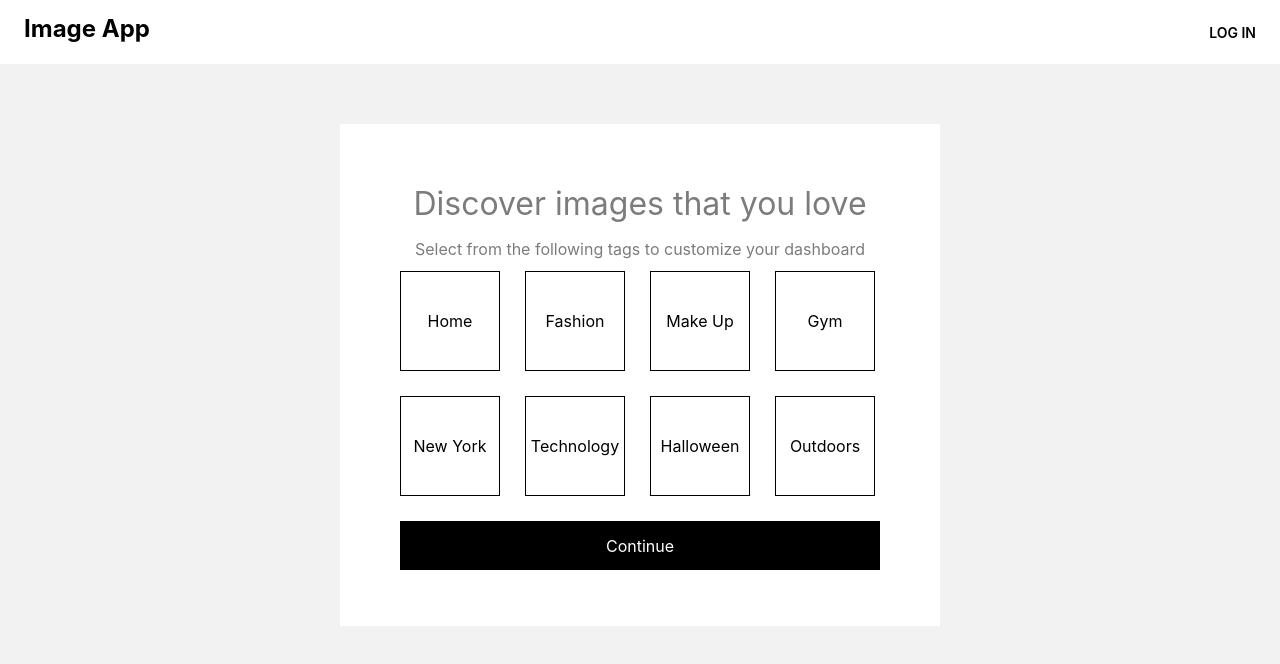
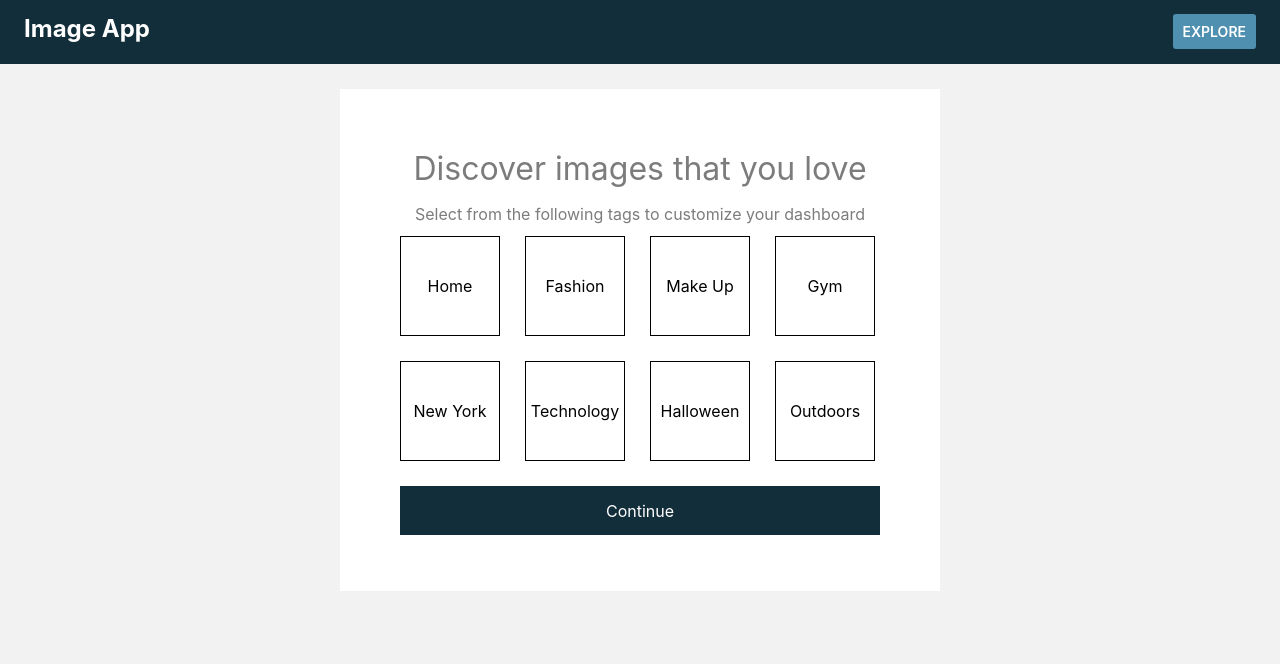
Before and after one commit to jesusriv/image-app, an Angular app in the folder public/: page /welcome in a window 1280 px wide. Shown: the top 664 px of the page. Built offline with nearby package versions, Linux system fonts and the light colour scheme.

Commit message:
image grid with modal click

```diff
--- a/public/src/app/app.component.css
+++ b/public/src/app/app.component.css
@@ -1,5 +1,10 @@
 :host {width: 100vw;}
-header {width: 100%; height: 6.4rem; display: flex; background-color: white; justify-content: center;}
+header, footer {width: 100%; height: 6.4rem; display: flex; color: white; justify-content: center; background-color: rgb(19, 46, 59)}
+footer {
+    position: absolute;
+    bottom: 0;
+}
+footer nav { justify-content: center; align-items: center; font-size: 1.6rem;}
 
 nav {width: 136.6rem; padding: 0 2.4rem; height: 5rem; align-self: flex-end; display: flex; justify-content: space-between;}
 
@@ -10,8 +15,15 @@ nav a {
     text-decoration: none;
     text-transform: uppercase;
     font-weight: 600;
-    color: black;
-    margin-top: 1rem;
+    color: #ffffff;
+    background-color: rgb(79, 144, 177);
+    display: flex;
+    justify-content: center;
+    align-items: center;
+    height: 3.5rem;
+    border-radius: .3rem;
+    padding: 0 1rem;
+
 }
 
 @media only screen and (min-width: 128rem) {
--- a/public/src/app/app.component.html
+++ b/public/src/app/app.component.html
@@ -2,7 +2,7 @@
     <nav>
         <h2>Image App</h2>
     <!-- <button [routerLink]="['/images']">View Images (TEMP)</button> -->
-        <a [routerLink]="['/welcome']">Log in</a>
+        <a [routerLink]="['/welcome']">Explore</a>
     </nav>
 </header>
 
--- a/public/src/app/components/images/images.component.css
+++ b/public/src/app/components/images/images.component.css
@@ -1,9 +1,10 @@
 main  {
-    padding: .5rem 0;
+    padding: 1.5rem;
     background-color: white;
     display: grid;
     grid-template-columns: repeat(auto-fit, minmax(35rem, 1fr));
     grid-auto-flow: dense;
+    grid-gap: 1.5rem;
     width: 100%;
 }
 
@@ -21,12 +22,45 @@ main  {
 .left a {text-decoration: none;}
 .right {margin-right: .3rem;}
 
-svg {width: 3rem; height: 3rem;}
+svg {width: 3rem; height: 3rem; margin-left: .3rem;}
 
 .profile-image {width: 3.2rem; margin: 0 .5rem 0 .3rem}
 .profile-image img {border-radius: 50%; max-width: 100%;}
 
 img {max-width: 100%;}
+
+.modal {
+    display: block;
+    position: fixed;
+    z-index: 1;
+    left: 0;
+    top: 0;
+    width: 100%;
+    /* height: 100%; */
+    overflow: auto;
+    background-color: rgb(0,0,0);
+    background-color: rgba(0,0,0,0.4);
+}
+
+.modal-content {
+    background-color: #fefefe;
+    margin: .5rem auto;
+    padding: 1.5rem;
+    border: 1px solid #888;
+    width: 45rem;
+}
+
+.modal-content img {max-width: 100%}
+
+.modal-content p {
+    font-size: 3.5rem;
+    position: absolute;
+    z-index: 3;
+    color: #fff;
+    top: 0;
+    right: 0;
+    margin-right: 1.5rem;
+}
 
 @media only screen and (min-width: 500px) {
 
--- a/public/src/app/components/images/images.component.html
+++ b/public/src/app/components/images/images.component.html
@@ -1,17 +1,22 @@
 <main *ngIf="images">
     <div *ngFor="let image of images" class="img-container">
-        <img src="{{ image.urls.regular }}" alt="">
+        <img (click)="viewImage($event)" src="{{ image.urls.regular }}" alt="">
         <div class="img-footer">
             <div class="left">
                 <div class="profile-image">
-                    <img src="{{ image.user.profile_image.large }}" alt="">
+                    <img  src="{{ image.user.profile_image.large }}" alt="{{ image.alt_description }}">
                 </div>
                 <a href="https://www.instagram.com/{{ image.user.instagram_username }}"><p>{{ image.user.name }}</p></a>
             </div>
             <div class="right">
-                <svg style="color: white" xmlns="http://www.w3.org/2000/svg" viewBox="0 0 512 512"><path d="M256 448l-30.164-27.211C118.718 322.442 48 258.61 48 179.095 48 114.221 97.918 64 162.4 64c36.399 0 70.717 16.742 93.6 43.947C278.882 80.742 313.199 64 349.6 64 414.082 64 464 114.221 464 179.095c0 79.516-70.719 143.348-177.836 241.694L256 448z"/></svg>
-                <svg xmlns="http://www.w3.org/2000/svg" viewBox="0 0 512 512"><path d="M132.8 368c-20.2 0-44.8-24.6-44.8-44.8V160h-9.6C61.7 160 48 173.7 48 190.4V464l58.5-58h215.1c16.7 0 30.4-14.1 30.4-30.9V368H132.8z"/><path d="M429.1 48H149.9C130.7 48 115 63.7 115 82.9V309c0 19.2 15.7 35 34.9 35h238.2l75.9 53V82.9c0-19.2-15.7-34.9-34.9-34.9z"/></svg>
+                <a href="{{ image.links.download }}"><svg xmlns="http://www.w3.org/2000/svg" viewBox="0 0 512 512"><path d="M416 199.5h-91.4V64H187.4v135.5H96l160 158.1 160-158.1zM96 402.8V448h320v-45.2H96z"/></svg></a>
             </div>
         </div>
     </div>
 </main>
+<div class="modal" *ngIf="oneImage">
+    <div class="modal-content">
+        <p (click)="close()">x</p>
+        <img src="{{oneImage}}" alt="">
+    </div>
+</div>
--- a/public/src/app/components/images/images.component.ts
+++ b/public/src/app/components/images/images.component.ts
@@ -9,6 +9,7 @@ import { StateService } from '../../state.service';
 })
 export class ImagesComponent implements OnInit {
   images: any;
+  oneImage: string;
 
   constructor(private _httpService: HttpService, private _stateService: StateService) { }
 
@@ -22,4 +23,13 @@ export class ImagesComponent implements OnInit {
     this.images = this._stateService.provideData();
   }
 
+  viewImage(e: any) {
+    this.oneImage = e.originalTarget.src;
+    console.log(this.oneImage);
+  }
+
+  close() {
+    this.oneImage = null;
+  }
+
 }
--- a/public/src/app/components/welcome/welcome.component.css
+++ b/public/src/app/components/welcome/welcome.component.css
@@ -1,5 +1,5 @@
-:host {width: 136.6rem;}
-main {width: 100%; display: flex; justify-content: center; margin-top: 6rem;}
+:host {width: 136.6rem; height: 3.6rem;}
+main {width: 100%; display: flex; justify-content: center; margin-top: 2.5rem; height: 3.6rem}
 
 #tag-form {width: 60rem; height: 50.2rem; background-color: #fff; padding: 6rem; text-align: center;}
 
@@ -17,17 +17,17 @@ main {width: 100%; display: flex; justify-content: center; margin-top: 6rem;}
     font-size: 1.6rem;
 }
 .option:hover {cursor: pointer;}
-.clicked {background-color: black; color: white;}
+.clicked {background-color: rgb(19, 46, 59); color: white;}
 
 input[type="submit"] {
     width: 48rem;
     height: 4.9rem;
-    background-color: black;
+    background-color: rgb(19, 46, 59);
     color: white;
     border: none;
     font-size: 1.6rem;
 }
 
-@media only screen and (min-width: 128rem) {
-    main {width: 128rem}
+@media only screen and (max-width: 128rem) {
+    :host {width: 128rem}
 }
--- a/public/src/app/components/welcome/welcome.component.ts
+++ b/public/src/app/components/welcome/welcome.component.ts
@@ -40,10 +40,22 @@ export class WelcomeComponent implements OnInit {
   }
 
   send() {
-    this._http.getImagesWithQuery(this.queries.join(', ').toLowerCase()).subscribe(d => {
-      this._stateService.getData(d['results']);
+    let page = Math.floor(Math.random() * 100);
+    this._http.getImagesWithQuery(this.queries.join(', ').toLowerCase(), page).subscribe(d => {
+      const newArr = this.shuffle(d['results']);
+      this._stateService.getData(newArr);
       this._router.navigate(['/images']);
     });
   }
 
+  shuffle(a: Object[]) {
+    for (let i = a.length - 1; i > 0; i--) {
+      const j = Math.floor(Math.random() * i);
+      const temp = a[i];
+      a[i] = a[j];
+      a[j] = temp;
+    }
+    return a;
+  }
+
 }
--- a/public/src/app/http.service.ts
+++ b/public/src/app/http.service.ts
@@ -5,7 +5,8 @@ import { HttpClient } from '@angular/common/http';
   providedIn: 'root'
 })
 export class HttpService {
-  url: string = "https://api.unsplash.com/search/photos?page=1&per_page=50&orientation=landscape&order_by=popular&query=";
+  pageNum: number = 0;
+  url: string = `https://api.unsplash.com/search/photos?page=${this.pageNum}&per_page=30&orientation=portrait&order_by=popular&query=`;
   headers: Object = {
     headers: {
     "Authorization": "Client-ID 0050c8dd5d5c6700d604024d74f5533cdaa9f1412cbdcdfa9e1997b7169421cb"
@@ -14,7 +15,8 @@ export class HttpService {
 
   constructor(private _http: HttpClient) { }
 
-  getImagesWithQuery(query: string) {
+  getImagesWithQuery(query: string, page: number) {
+    this.pageNum = page;
     this.url += query;
     return this._http.get(this.url, this.headers);
   }
```
